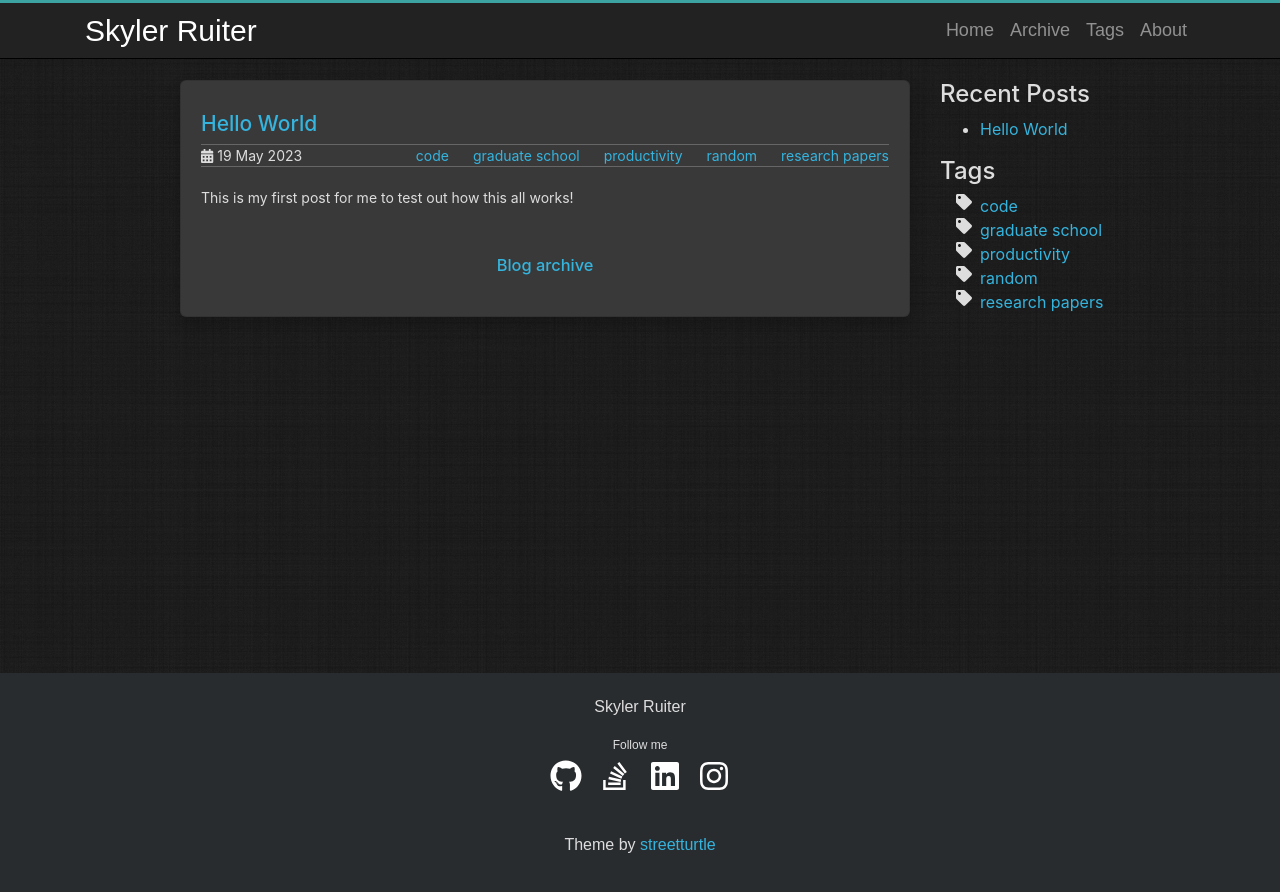
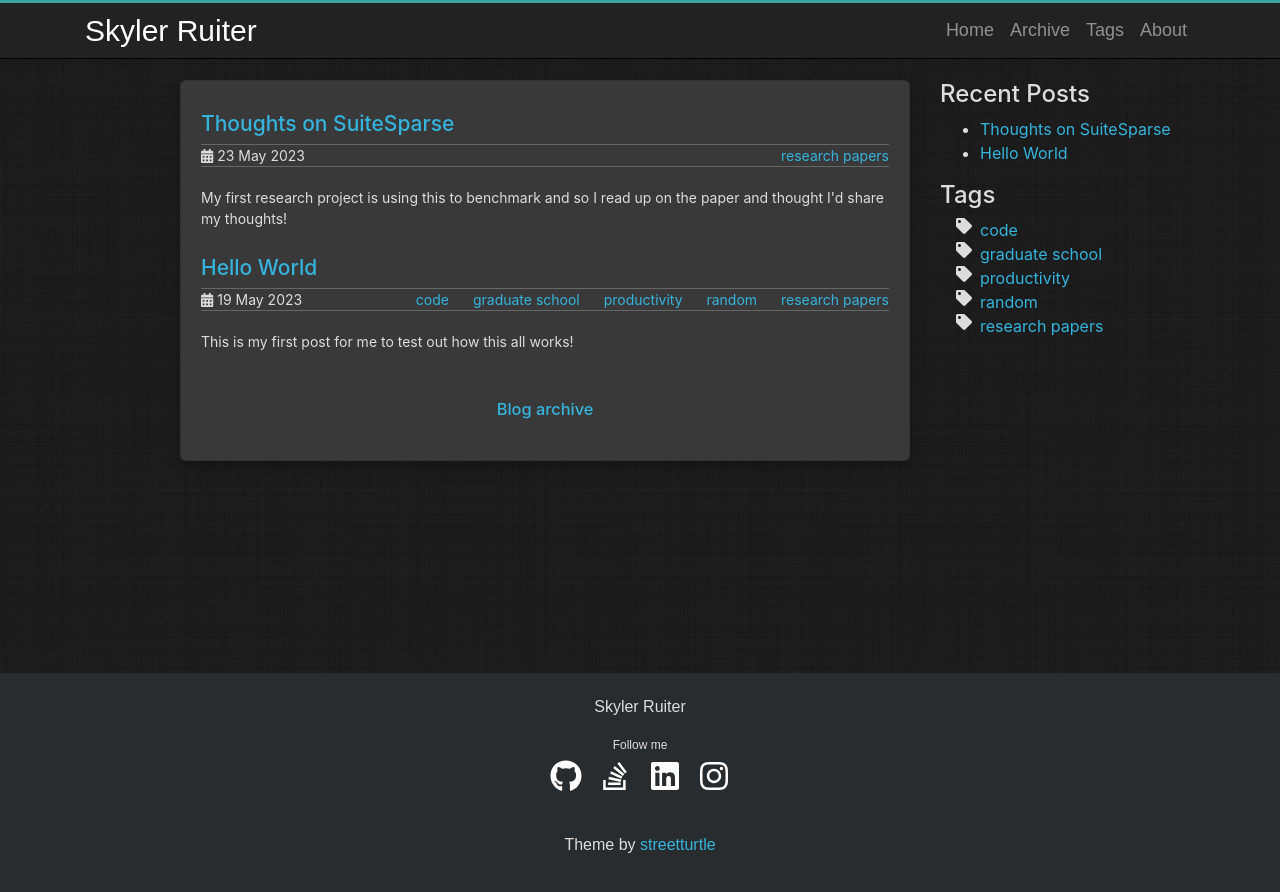
Before and after one commit to skyler-ruiter/skyler-ruiter.github.io, a Jekyll site: the page built from index.md, in a window 1280 px wide. Shown: the top 892 px of the page. Built offline with Jekyll 4.4.1, drawn with Linux system fonts in a browser that asks for light colours; some of the changed lines change nothing that is shown.

Commit message:
adds first real post! Didnt spell check but thats fine

```diff
--- a/_includes/header.html
+++ b/_includes/header.html
@@ -17,6 +17,10 @@
     <link href="{{ '/assets/css/bootstrap4.min.css' | relative_url }}" rel="stylesheet">
     <link href="{{ '/assets/css/theme.css' | relative_url }}" rel="stylesheet">
     <link href="{{ '/assets/css/syntax.css' | relative_url }}" rel="stylesheet">
+    <link rel="apple-touch-icon" sizes="180x180" href="/assets/images/favicon/apple-touch-icon.png">
+    <link rel="icon" type="image/png" sizes="32x32" href="/assets/images/favicon/favicon-32x32.png">
+    <link rel="icon" type="image/png" sizes="16x16" href="/assets/images/favicon/favicon-16x16.png">
+    <link rel="manifest" href="/assets/images/favicon/site.webmanifest">
  </head>
 
 <body>
--- /dev/null
+++ b/_posts/2023-05-23-UoFlorida-SparseMatrix-Collection.md
@@ -0,0 +1,55 @@
+---
+layout: post
+title: "Thoughts on SuiteSparse"
+date: 2023-05-23 15:48:00
+description: My first research project is using this to benchmark and so I read up on the paper and thought I'd share my thoughts!
+tags:
+ - research papers
+---
+
+This is hopefully the first of many research papers I plan on reading and taking notes on. I'm doing this for a few reasons:
+* I want to get better at reading research papers
+* I need to familiarize myself with the literature in my field
+* I want to explore ideas outside of my field to see what interests me
+* I think its important to take notes on the papers you read to help understanding
+* I need to increase my writing ability and this is a great way to do so!
+
+___
+
+## **The Paper**
+
+[The University of Florida Sparse Matrix Collection Paper](https://dl.acm.org/doi/10.1145/2049662.2049663)
+
+[The Suite Sparse Matrix Collection Website](https://sparse.tamu.edu/)
+
+## **Notes**
+
+### Sparse Matrix Definition
+
+The first thing that caught my attention was the definition of a sparse matrix. With that definition being that a sparse matrix is one that can be taken advantage of in some way in terms of its sparsity. This definition is as the paper puts it, an economic definition.
+
+I thought this was an interesting way to look at it and seemed somewhat non-math when most definitions for something like this would be like "any matrix with more zeros than nonzeros".
+
+That isn't to say I don't like the definition, I think it actually gets right to the heart of what a sparse matrix is. Because if a matrix gained no benefit from its sparsity it might as well be dense so this economic definition really does seem to fit the concept.
+
+___
+
+### Motivation
+
+At the highest level the paper points out that there is abosolutely a need for sparse matrices to at least test algorithms on and do benchmarking. But this raises the question, why not random ones? The paper does a good job showing why this is a bad idea usually, even if maintaining a real world dataset is costly, difficult, and time consuming.
+
+The paper points out that random matrices have inheritent differences compared to real world data that causes bais. This is becaues there is structure to the matrices in the real world that allow for operations like direct factorization to be less costly. Without this inheritent structure these algorithms diminish quickly in quality and baises towards random matrices that have specific qualities.
+
+Specifically there is catastrophic fill-in for direct factorization using random matrices that has cubed time complexity and squared memory to factorize. This is great motivation for a real world dataset and at least knowing this will help me talk about the data I get from testing on random matrices. I do wish that they spent more time discussing how random matrices differ from real world ones in testing algorithms or even talked more about the process of creating a random matrix.
+
+___
+
+### Data
+
+Finally the paper goes into some details about the dataset as a whole. There a few interesting patterns pointed out but the one I found most interesting was the size. While obvious to a degree it's still interesting to see the data show how much bigger matrices and data in general get over time as demands and technology expand.
+
+## **Questions**
+
+1. Can you generate psuedo-random matrices that have structure similar to that of a particular problem? It seems like a solvable problem that might have use for those wanting to test on specific types of data. Such as designing an algorithm to work with genetic data, having something that could generate reandom genetic datasets with similar structure to real world ones could be useful. I'll need to look into this and see if genetic data specifically has enough real world matrices within easy access to make this solution obsolete.
+
+2. As data gets bigger with time its doubtful that they change at the same rate so as they seperate whats going to change? I'd imagine data sizes will outpace hardware (and it seems like mostly already are) so in that case what is going to be the savings to work with lager data? New algorithms that are faster? Better software to use larger numbers without overflow? Distributed systems, GPUs, quantum computing? This is less a question and more of a wonder as to where will we see the largest gains when working with larger and larger data over time.
```
Also changed, not shown: assets/images/favicon/android-chrome-192x192.png (added), assets/images/favicon/android-chrome-512x512.png (added), assets/images/favicon/apple-touch-icon.png (added), assets/images/favicon/favicon-16x16.png (added), assets/images/favicon/favicon-32x32.png (added), assets/images/favicon/favicon.ico (added), assets/images/favicon/site.webmanifest (added), 1 other file.
